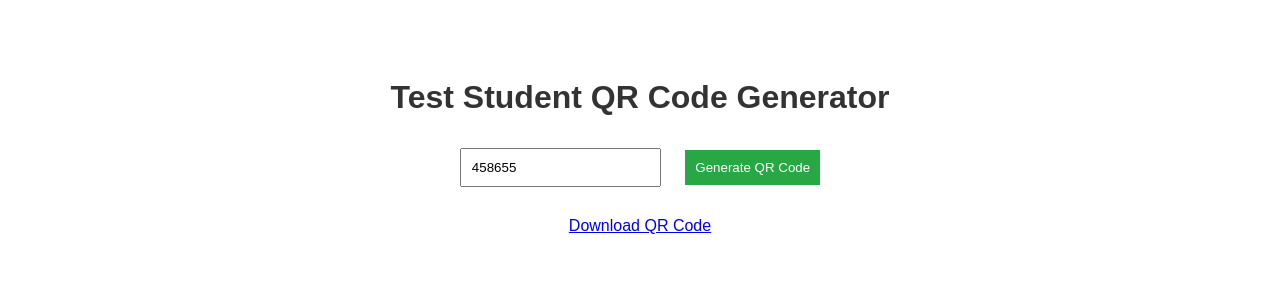
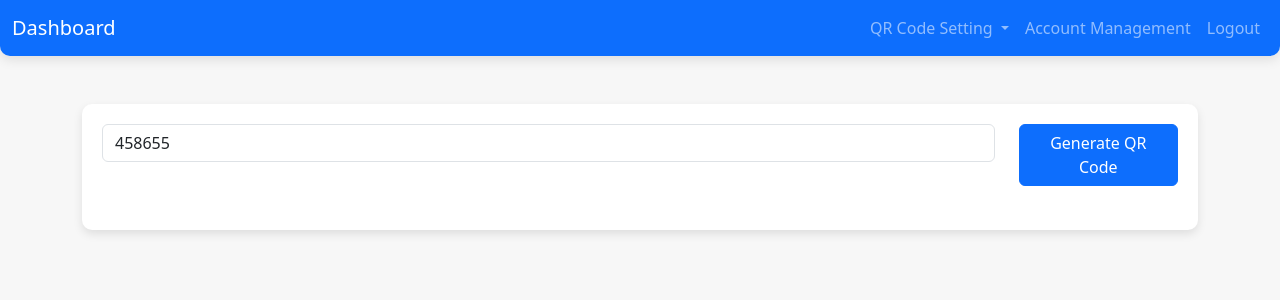
Before and after one commit to kevinarizobal/qr_attendance, a PHP site: page /qr_code.php in a window 1280 px wide. Shown: the top 300 px of the page. Run offline with PHP 8.4, Linux system fonts and the light colour scheme; a user stored in the database is signed in; some libraries are stand-ins or nearby versions.

Commit message:
Update qr_code.php

```diff
--- a/qr_code.php
+++ b/qr_code.php
@@ -1,67 +1,68 @@
-<?php
-include('connect.php');
-session_start();
-
-// Check if the user is logged in
-if (!isset($_SESSION['std_no'])) {
-    // If not, redirect to login page
-    header("Location: index.php");
-    exit();
-}
-
-$std_no =  $_SESSION['std_no'];
-
-?>
 <!DOCTYPE html>
 <html lang="en">
 <head>
     <meta charset="UTF-8">
     <meta name="viewport" content="width=device-width, initial-scale=1.0">
     <title>QR Code Generator</title>
+    <link rel="stylesheet" href="https://stackpath.bootstrapcdn.com/bootstrap/5.3.0/css/bootstrap.min.css">
     <style>
         body {
-      font-family: Arial, sans-serif;
-      text-align: center;
-      padding: 50px;
+            background-color: #f8f9fa;
         }
-    h1 {
-      color: #333;
+        .navbar {
+            position: sticky;
+            top: 0;
+            z-index: 1000;
+            background-color: #0d6efd;
+            box-shadow: 0 4px 12px rgba(0, 0, 0, 0.1);
+            border-radius: 0 0 10px 10px;
         }
-    .container {
+        .content {
+            padding: 30px;
+            background-color: white;
+            border-radius: 12px;
+            box-shadow: 0 8px 16px rgba(0, 0, 0, 0.1);
             margin-top: 20px;
         }
-    #qrcode {
+        #qrcode-container {
+            display: flex;
+            flex-direction: column;
+            align-items: center;
+            justify-content: center;
             margin-top: 20px;
         }
-    input[type="text"], button {
-      padding: 10px;
-      margin: 10px;
-    }
-    button {
-      background-color: #28a745;
-      color: white;
-      border: none;
-      cursor: pointer;
-    }
-    button:hover {
-      background-color: #218838;
+        #qrcode canvas {
+            margin-bottom: 10px;
         }
         #download-btn {
-      margin-top: 20px;
+            display: none;
         }
     </style>
 </head>
 <body>
+<?php include ("navbar.php");?>
 
-  <h1>Test Student QR Code Generator</h1>
-
-  <div class="container">
-    <input type="text" id="text" value="<?php echo $std_no;?>" placeholder="Enter text for QR Code" readonly/>
-    <button onclick="generateQRCode()">Generate QR Code</button>
-    <div id="qrcode"></div>
-    <a id="download-btn" href="#" download="qrcode.png">Download QR Code</a>
+<div class="container mt-5">
+    <div class="content">
+      <div class="row">
+        <div class="col-10">
+          <input type="text" id="text" value="<?php echo $std_no;?>" placeholder="Enter text for QR Code" class="form-control" readonly/>
+        </div>
+        <div class="col-2">
+          <button class="btn btn-primary" onclick="generateQRCode()">Generate QR Code</button>
+        </div>
       </div>
 
+      <div class="container mt-4">
+        <div id="qrcode-container">
+          <div id="qrcode"></div>
+          <a class="btn btn-success" id="download-btn" href="#" download="qrcode.png">Download QR Code</a>
+        </div>
+      </div>
+    </div>
+</div>
+</body>
+<script src="https://code.jquery.com/jquery-3.6.0.min.js"></script>
 <script src="https://cdn.jsdelivr.net/npm/qrcode/build/qrcode.min.js"></script>
 <script>
     function generateQRCode() {
@@ -92,6 +93,4 @@ $std_no =  $_SESSION['std_no'];
       });
     }
 </script>
-
-</body>
 </html>
```
Lines whose indentation alone changed are shown as unchanged.
